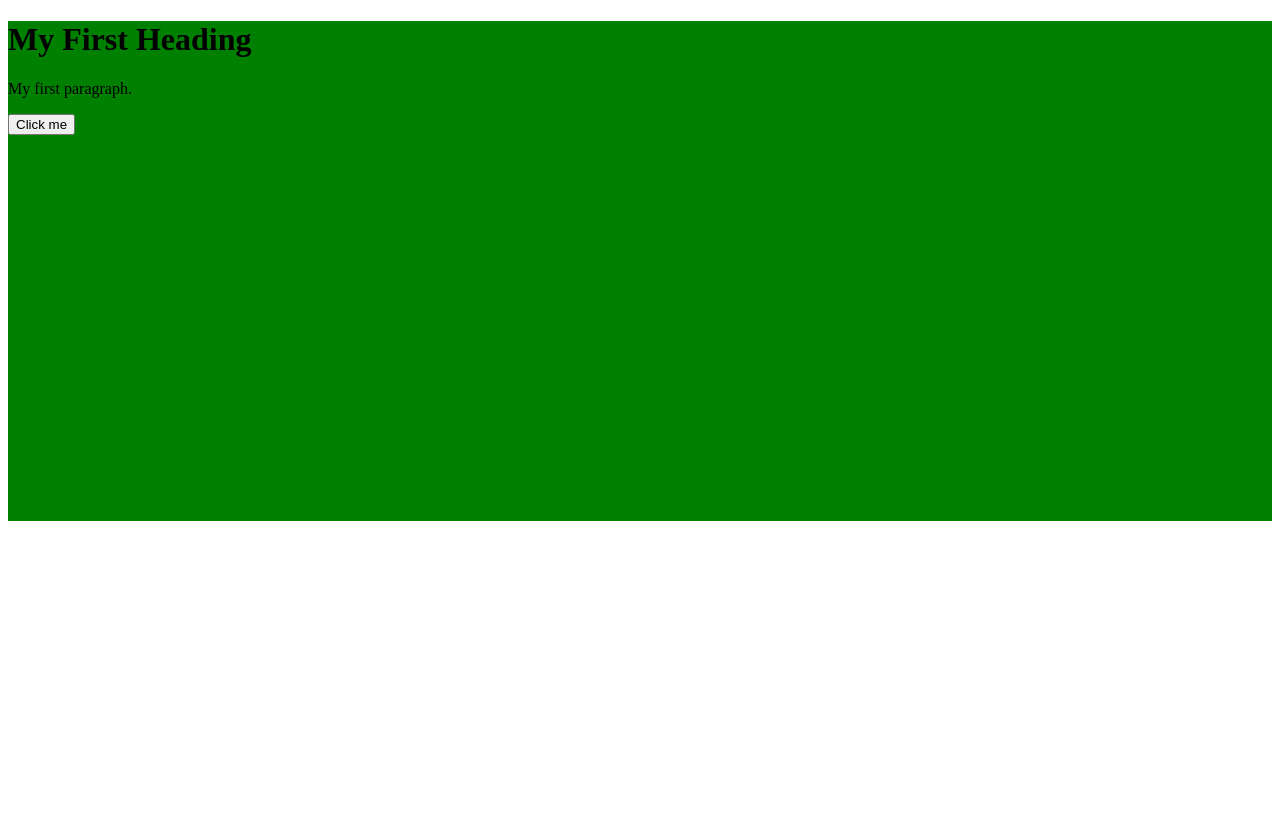
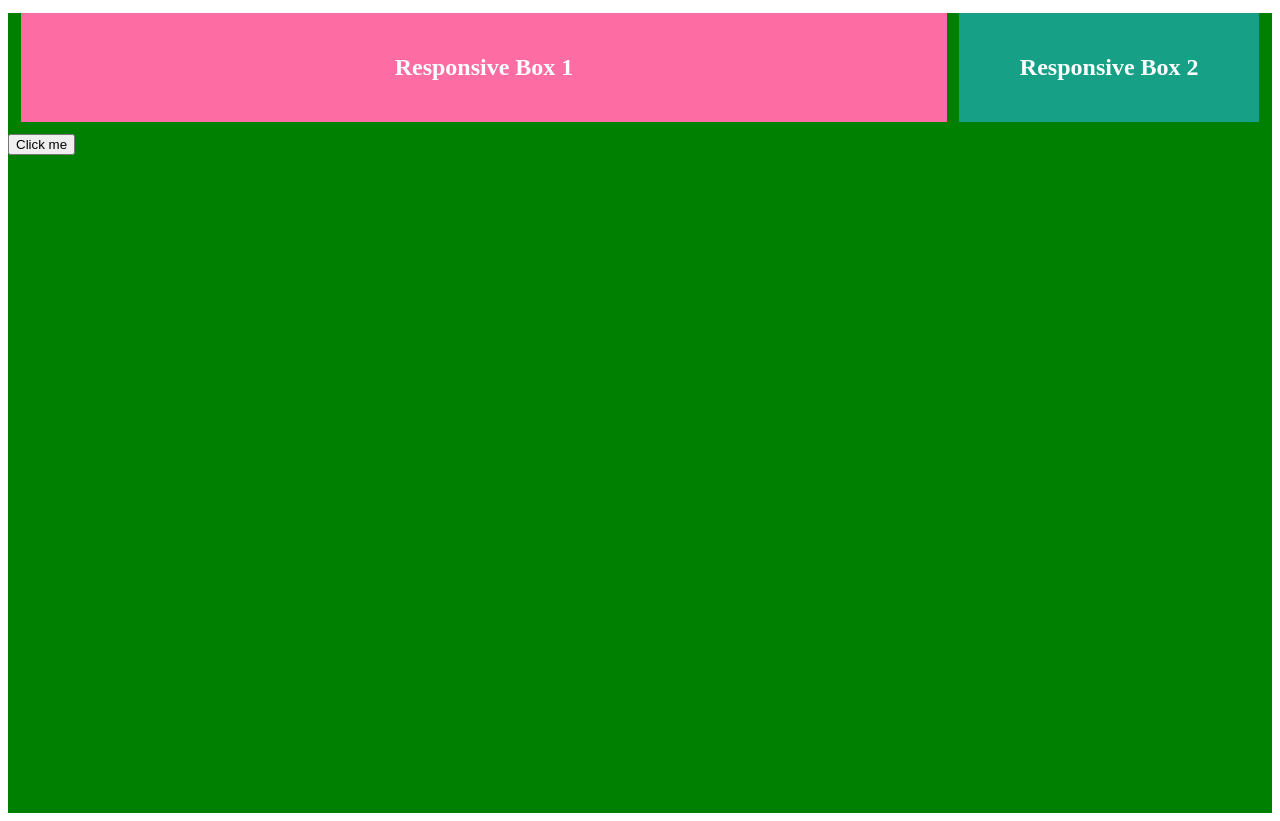
Before and after one commit to murtuzamacdev/iframe-demo, a plain HTML site: page index.html in a window 1280 px wide. Before the commit the page ends 800 px from the top, so only its background shows below. Drawn offline with Linux system fonts and the light colour scheme.

Commit message:
Update index.html

```diff
--- a/index.html
+++ b/index.html
@@ -1,16 +1,76 @@
 <!DOCTYPE html>
+<html lang="en">
+
 <head>
-    <script src="./iframeResizer.contentWindow.js"></script>
-    <script src="./iframeHandler.js"></script>
+    <title></title>
+    <!-- <meta charset="utf-8"> -->
+    <!-- <meta http-equiv="X-UA-Compatible" content="IE=edge"> -->
+    <meta name="viewport" content="width=device-width, initial-scale=1.0">
+    <script src="/iframeResizer.contentWindow.js"></script>
+    <script src="/iframeHandler.js"></script>
+
+    <style>
+        .box1,
+        .box2 {
+            -moz-box-sizing: border-box;
+            -webkit-box-sizing: border-box;
+            box-sizing: border-box;
+        }
+
+        .box {
+            position: relative;
+            margin: .8em;
+        }
+
+        .box1 {
+            background: #FD6CA3;
+            border: 1px solid #FD6CA3;
+            padding: 1.25em;
+            color: #fff;
+            text-align: center
+        }
+
+        .box2 {
+            background: #16a085;
+            border: 1px solid #16a085;
+            padding: 1.25em;
+            color: #fff;
+            ;
+            text-align: center
+        }
+
+        .box1 {
+            margin-bottom: .5em;
+        }
+
+        @media screen and (min-width: 47.5em) {
+            .box1 {
+                margin-right: 19.5em;
+            }
+
+            .box2 {
+                position: absolute;
+                top: 0;
+                right: 0;
+                width: 18.75em;
+            }
+        }
+    </style>
 </head>
-<html>
+
 <body>
-<div style="height:500px; background: green">
+    <div style="height: 800px; width: 100%; background-color: green;">
+        <div class="box">
+            <div class="box1">
+                <h2>Responsive Box 1</h2>
+            </div>
+            <div class="box2">
+                <h2>Responsive Box 2</h2>
+            </div>
+        </div>
+        <button onclick="alert('button clicked')">Click me</button>
+    </div>
 
-<h1>My First Heading</h1>
-<p>My first paragraph.</p>
- <button onclick="alert('button clicked')">Click me</button>
+</body>
 
-</div>
-</body>
 </html>
```
